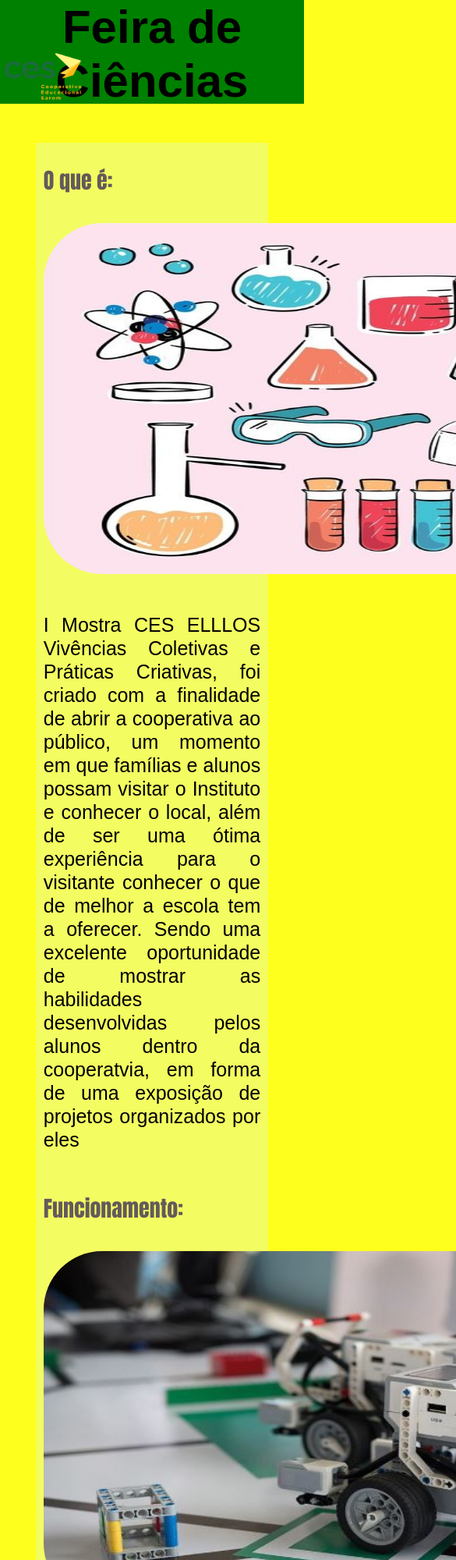
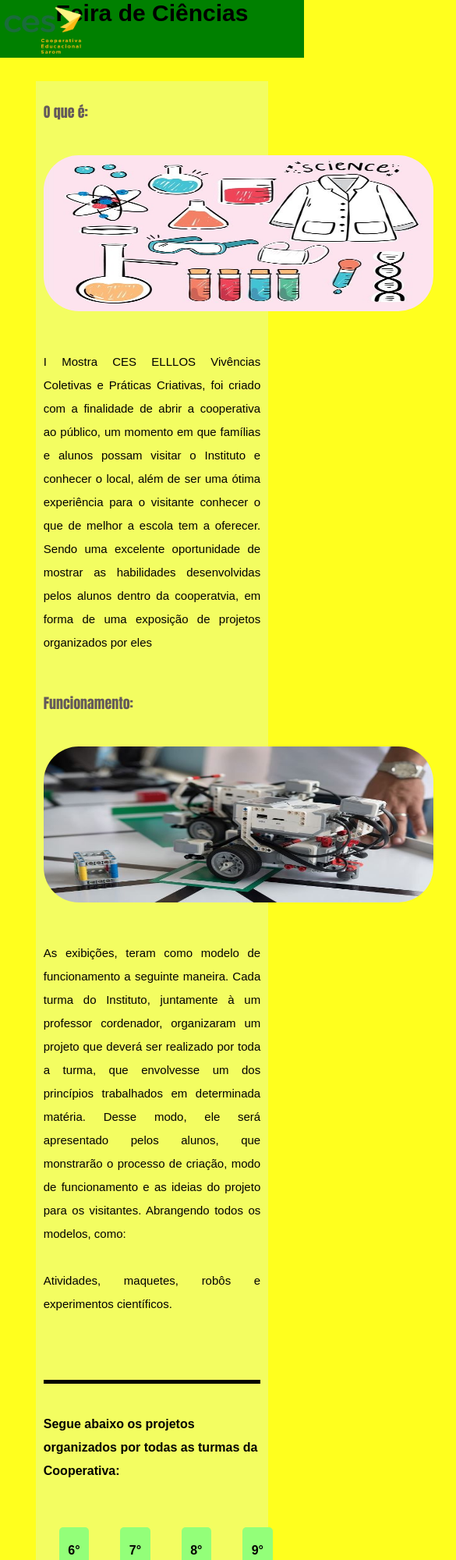
Before and after one commit to Joao-santos-oliveira/Escola, a plain HTML site: page index.html in a window 390 px wide. Shown: the top 2000 px of the page at 78% size, 585 px wide, since content can reach past the window. Drawn offline with Linux system fonts and the light colour scheme.

Commit message:
responsividade

```diff
--- a/Style.css
+++ b/Style.css
@@ -129,13 +129,7 @@ footer{
     margin-left: 5px;
     display: flex;
 }
-@media screen and (max-width:760px) {
-    .Logo{
-        width: 100px;
-        height: 60px;
-    }
 
-}
 h5{
     border-top: solid black 5px;
 }
@@ -187,8 +181,98 @@ h8, h9, h10, h11, h12, h13, h14:hover{
 a{
     text-decoration: none;
 }
-h20{
+h6{
     font-size: 22px;
     font-family: fantasy;
     text-decoration-color: black;
 }
+
+@media(max-width:760px) {
+    .imagens{
+    width: 500px;
+    height: 200px;
+    display: block;
+    margin-left: auto;
+    margin-right: auto;
+    margin-top: 40px;
+    margin-bottom: 50px;
+    border-radius:3em;
+}
+h1{
+    font-size: 30px;
+}
+header{
+    background-color: green;
+    background-size: cover;
+    background-repeat: no-repeat;
+    background-position: center;
+    margin-left: -8px;
+    margin-right: -8px;
+    margin-top: -25px;
+    margin-bottom: 30px;
+    padding-bottom: 5px;
+}
+.Logo{
+    width: 100px;
+    height: 60px;
+    margin-top: -50px;
+    margin-left: 5px;
+    display: flex;
+}
+#Oque{
+    text-align: justify;
+    color: rgb(0, 0, 0);
+    font-family:fantasy;
+    font-size: 15px;
+}
+#Formato{
+    text-align: justify;
+    color: rgb(0, 0, 0);
+    font-family:fantasy;
+    font-size: 15px;
+}
+h3,h2{
+    font-size: 18px;
+    color: rgb(100, 90, 90);
+    font-family:Impact, Haettenschweiler, 'Arial Narrow Bold', sans-serif;
+}
+h6{
+    font-size: 16px;
+    font-family: fantasy;
+    text-decoration-color: black;
+}
+h8, h9, h10, h11, h12, h13, h14{
+    display: block;
+    width: 120px;
+    height: 30px;
+    line-height: 40px;
+    padding: 10px 5px;
+    margin: 20px;
+    background-color:rgb(147, 255, 121);
+    color: rgb(255, 252, 102);
+    border-radius: 5px;
+    text-decoration: none;
+    text-align: center;
+    font-weight: bold;
+    font-family: Arial;
+    color: inherit;
+}
+footer{
+    text-align: center;
+    background-color: rgb(91, 218, 148);
+    color:black;
+    font-family:Impact, Haettenschweiler, 'Arial Narrow Bold', sans-serif;
+    font-size: 15px;
+    margin-left: -8px;
+    margin-right: -8px;
+    margin-top: 10px;
+    margin-bottom: -0.5cm;
+}
+#inicio{
+    width: 50px;
+    height: 40px;
+    float: left;
+    display: flex;
+    margin: 5px;
+}
+}
--- a/index.html
+++ b/index.html
@@ -26,8 +26,8 @@
             </div> <br>
         </section>
         <h5></h5>
-        <h20>Segue abaixo os projetos organizados por todas as turmas da Cooperativa: </h20>
-            <br><br>
+        <h6>Segue abaixo os projetos organizados por todas as turmas da Cooperativa: </h6>
+
         <ul>
             <h8><a href="Html/Projeto1.html">6° ano</a></h8>
             <h9><a href="Html/Projeto2.html">7° ano</a></h9>
```
